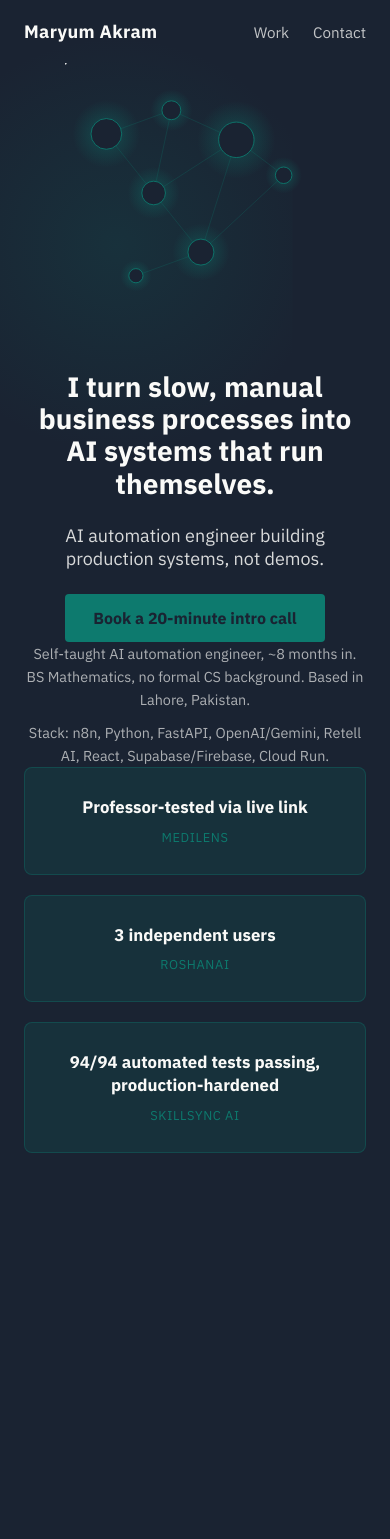
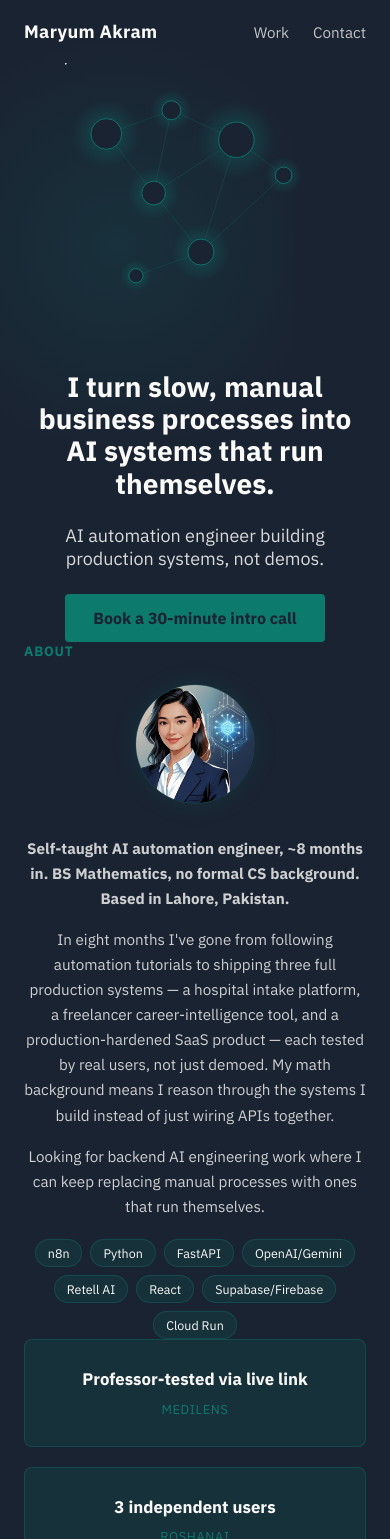
Before and after one commit to MaryumAkram16/maryum-portfolio, a React (Vite) app: page / in a window 390 px wide. Shown: the top 1539 px of the page. Before the commit the page ends 1153 px from the top, so only its background shows below. Built offline with nearby package versions, Linux system fonts and the light colour scheme.

Commit message:
Full portfolio update: visual refresh, About section, project links, contact form, real README

```diff
--- a/src/pages/Contact.jsx
+++ b/src/pages/Contact.jsx
@@ -11,7 +11,7 @@ function Contact() {
           that's a problem you have, let's talk.
         </p>
         <a className="cta-button" href={BOOKING_URL} target="_blank" rel="noopener noreferrer">
-          Book a 20-minute intro call
+          Book a 30-minute intro call
         </a>
         <div className="contact-secondary">
           <a href={`mailto:${CONTACT_EMAIL}`}>{CONTACT_EMAIL}</a>
--- a/src/pages/Landing.css
+++ b/src/pages/Landing.css
@@ -76,22 +76,99 @@
   }
 }
 
-.credibility {
-  padding: 40px 24px;
-  text-align: center;
-  max-width: 600px;
+.about {
+  padding: 64px 24px;
+  max-width: 720px;
   margin: 0 auto;
 }
 
-.credibility p {
-  margin: 0 0 10px;
-  font-size: 0.9rem;
-  line-height: 1.6;
-  opacity: 0.65;
+.section-label {
+  margin: 0 0 24px;
+  font-size: 0.85rem;
+  font-weight: 700;
+  color: var(--accent);
+  text-transform: uppercase;
+  letter-spacing: 0.06em;
 }
 
-.credibility p:last-child {
-  margin-bottom: 0;
+.about-body {
+  display: flex;
+  gap: 32px;
+  align-items: flex-start;
+}
+
+.avatar-wrap {
+  flex: 0 0 auto;
+  width: 112px;
+  height: 112px;
+  border-radius: 50%;
+  overflow: hidden;
+  border: 1.5px solid var(--accent-glow);
+  box-shadow: 0 0 24px var(--accent-glow-soft);
+}
+
+.avatar-photo {
+  width: 100%;
+  height: 100%;
+  object-fit: cover;
+  display: block;
+}
+
+.about-text {
+  flex: 1;
+}
+
+.about-lead {
+  margin: 0 0 16px;
+  font-size: 1rem;
+  font-weight: 700;
+  line-height: 1.5;
+}
+
+.about-text p {
+  margin: 0 0 16px;
+  font-size: 0.95rem;
+  line-height: 1.65;
+  opacity: 0.8;
+}
+
+.about-text p:last-of-type {
+  margin-bottom: 20px;
+}
+
+.stack-tags {
+  list-style: none;
+  margin: 0;
+  padding: 0;
+  display: flex;
+  flex-wrap: wrap;
+  gap: 8px;
+}
+
+.stack-tags li {
+  font-size: 0.78rem;
+  padding: 5px 12px;
+  border-radius: 999px;
+  background: var(--accent-glow-soft);
+  color: var(--text);
+  border: 1px solid var(--accent-glow);
+}
+
+@media (max-width: 560px) {
+  .about-body {
+    flex-direction: column;
+    align-items: center;
+    text-align: center;
+  }
+
+  .avatar-wrap {
+    width: 120px;
+    height: 120px;
+  }
+
+  .stack-tags {
+    justify-content: center;
+  }
 }
 
 .proof {
--- a/src/pages/Landing.jsx
+++ b/src/pages/Landing.jsx
@@ -1,5 +1,6 @@
 import { BOOKING_URL } from '../siteConfig.js'
 import HeroVisual from '../components/HeroVisual.jsx'
+import avatarPhoto from '../assets/images/avatar/avatar.jpg'
 import './Landing.css'
 
 function Landing() {
@@ -10,7 +11,7 @@ function Landing() {
           <h1>I turn slow, manual business processes into AI systems that run themselves.</h1>
           <p className="subline">AI automation engineer building production systems, not demos.</p>
           <a className="cta-button" href={BOOKING_URL} target="_blank" rel="noopener noreferrer">
-            Book a 20-minute intro call
+            Book a 30-minute intro call
           </a>
         </div>
         <div className="hero-visual-wrap">
@@ -18,15 +19,41 @@ function Landing() {
         </div>
       </section>
 
-      <section className="credibility container">
-        <p>
-          Self-taught AI automation engineer, ~8 months in. BS Mathematics, no formal CS
-          background. Based in Lahore, Pakistan.
-        </p>
-        <p>
-          Stack: n8n, Python, FastAPI, OpenAI/Gemini, Retell AI, React, Supabase/Firebase,
-          Cloud Run.
-        </p>
+      <section className="about container">
+        <p className="section-label">About</p>
+        <div className="about-body">
+          <div className="avatar-wrap">
+            <img className="avatar-photo" src={avatarPhoto} alt="Maryum Akram" />
+          </div>
+          <div className="about-text">
+            <p className="about-lead">
+              Self-taught AI automation engineer, ~8 months in. BS Mathematics, no formal CS
+              background. Based in Lahore, Pakistan.
+            </p>
+            <p>
+              In eight months I've gone from following automation tutorials to shipping three
+              full production systems — a hospital intake platform, a freelancer
+              career-intelligence tool, and a production-hardened SaaS product — each tested by
+              real users, not just demoed. My math background means I reason through the systems
+              I build instead of just wiring APIs together.
+            </p>
+            <p>Looking for backend AI engineering work where I can keep replacing manual processes with ones that run themselves.</p>
+            <ul className="stack-tags">
+              {[
+                'n8n',
+                'Python',
+                'FastAPI',
+                'OpenAI/Gemini',
+                'Retell AI',
+                'React',
+                'Supabase/Firebase',
+                'Cloud Run',
+              ].map((tech) => (
+                <li key={tech}>{tech}</li>
+              ))}
+            </ul>
+          </div>
+        </div>
       </section>
 
       <section className="proof container">
--- a/src/pages/Work.css
+++ b/src/pages/Work.css
@@ -103,6 +103,32 @@
   color: var(--accent);
 }
 
+.case-links {
+  display: flex;
+  align-items: center;
+  gap: 20px;
+  flex-wrap: wrap;
+  padding-bottom: 24px;
+}
+
+.case-link {
+  font-family: var(--font);
+  font-weight: 700;
+  font-size: 0.9rem;
+  color: var(--text);
+  text-decoration: none;
+  padding: 8px 16px;
+  border-radius: 4px;
+  border: 1px solid var(--accent-glow);
+  background: var(--accent-glow-soft);
+  transition: box-shadow 0.15s ease;
+}
+
+.case-link:hover,
+.case-link:focus-visible {
+  box-shadow: 0 0 16px var(--accent-glow-soft);
+}
+
 .view-details-btn {
   font-family: var(--font);
   font-weight: 700;
@@ -110,7 +136,7 @@
   color: var(--accent);
   background: none;
   border: none;
-  padding: 0 0 24px;
+  padding: 0;
   cursor: pointer;
   text-decoration: underline;
   text-underline-offset: 3px;
--- a/src/pages/Work.jsx
+++ b/src/pages/Work.jsx
@@ -38,6 +38,8 @@ function CaseStudy({
   thumbCaption,
   images,
   scopeNote,
+  repoUrl,
+  videoLinks,
 }) {
   const [open, setOpen] = useState(false)
 
@@ -75,6 +77,24 @@ function CaseStudy({
 
       {proofLine && <p className="proof-line">{proofLine}</p>}
 
+      <div className="case-links">
+        {repoUrl && (
+          <a className="case-link" href={repoUrl} target="_blank" rel="noopener noreferrer">
+            View code
+          </a>
+        )}
+        {videoLinks &&
+          videoLinks.map((video) => (
+            <a
+              className="case-link"
+              href={video.url}
+              target="_blank"
+              rel="noopener noreferrer"
+              key={video.url}
+            >
+              {video.label}
+            </a>
+          ))}
         <button
           type="button"
           className="view-details-btn"
@@ -83,6 +103,7 @@ function CaseStudy({
         >
           {open ? 'Hide details' : 'View details'}
         </button>
+      </div>
 
       {open && (
         <div className="case-expanded">
@@ -121,6 +142,11 @@ function Work() {
             { src: medilensAdmin, caption: 'Admin dashboard for decision support' },
           ]}
           scopeNote="Voice Appointment Agent, Complaint Management, and Hospital Admin Command Center shown here are built by me. MediLens also includes a Lab Report Analyzer, Symptom Checker, and RAG Knowledge Base built by a collaborator (credited in the repo) — not shown in this case study."
+          repoUrl="https://github.com/MaryumAkram16/medilens"
+          videoLinks={[
+            { label: 'Watch voice demo', url: 'https://www.youtube.com/watch?v=migZQqh0CoA' },
+            { label: 'Watch full demo', url: 'https://www.youtube.com/watch?v=L5w1mAUsjp0' },
+          ]}
         />
 
         <CaseStudy
@@ -142,6 +168,10 @@ function Work() {
               src: roshanaiProposal,
               caption: 'Generated output: job analysis, rate suggestion, tailored proposal',
             },
+          ]}
+          repoUrl="https://github.com/MaryumAkram16/RoshanAI"
+          videoLinks={[
+            { label: 'Watch demo', url: 'https://www.youtube.com/watch?v=crTVbzsgehc' },
           ]}
         />
 
@@ -172,11 +202,16 @@ function Work() {
             },
           ]}
           scopeNote="Dashboard, Radar, Skill Assessment, Parser, and Career Mentor shown here are built by me. Interview Prep and Roadmap features were built by a collaborator (credited in the repo) and are not shown here."
+          repoUrl="https://github.com/MaryumAkram16/Skillsync-AI"
+          videoLinks={[
+            { label: 'Watch Skill Assessment demo', url: 'https://www.youtube.com/watch?v=QfERaD_cMY8' },
+            { label: 'Watch Career Mentor demo', url: 'https://www.youtube.com/watch?v=-qOdwym_3Ko' },
+          ]}
         />
 
         <div className="cta-bottom">
           <a className="cta-button" href={BOOKING_URL} target="_blank" rel="noopener noreferrer">
-            Book a 20-minute intro call
+            Book a 30-minute intro call
           </a>
         </div>
       </div>
```
Also changed, not shown: src/assets/images/avatar/avatar.jpg (added), 1 other file (tests, documents, lock files or other folders). Lines whose indentation alone changed are shown as unchanged.
